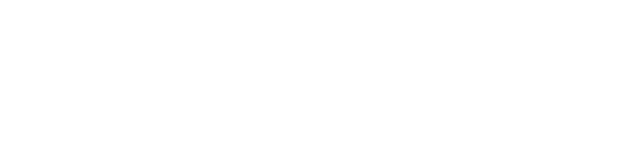
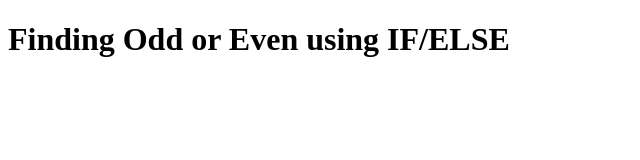
Before and after one commit to Venkat-aero/may-5th-week-js, a plain HTML site: page odd&even/index.html in a window 1280 px wide. Shown: the whole page, without its empty margins (0-640 px from the left). Drawn offline with Linux system fonts and the light colour scheme.

Commit message:
Update index.html

```diff
--- a/odd&even/index.html
+++ b/odd&even/index.html
@@ -6,6 +6,8 @@
     <meta name="viewport" content="width=device-width, initial-scale=1.0">
     <title>Weekdays</title>
 </head>
+<!-- heading tag     -->
+    <h1> Finding Odd or Even using IF/ELSE </h1>
 <body>
     <script src="./script.js"></script>
 </body>
```
